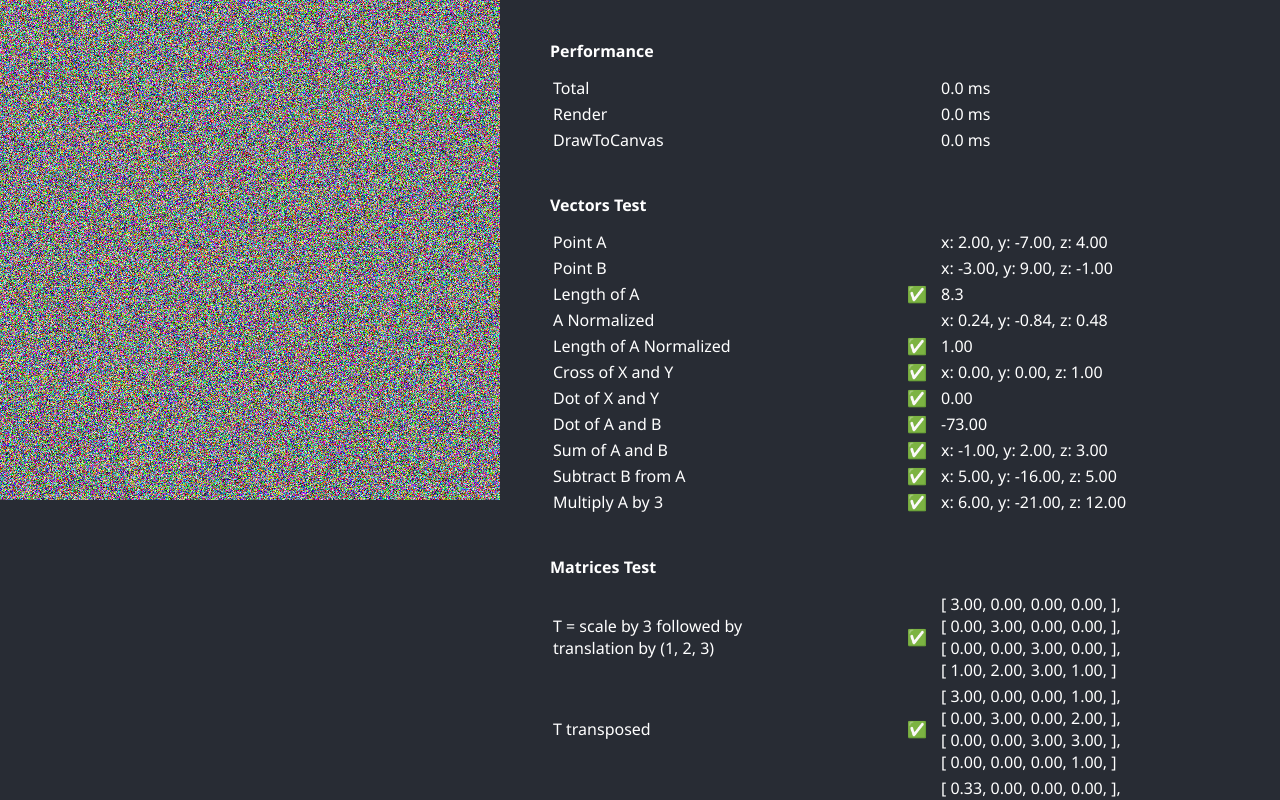
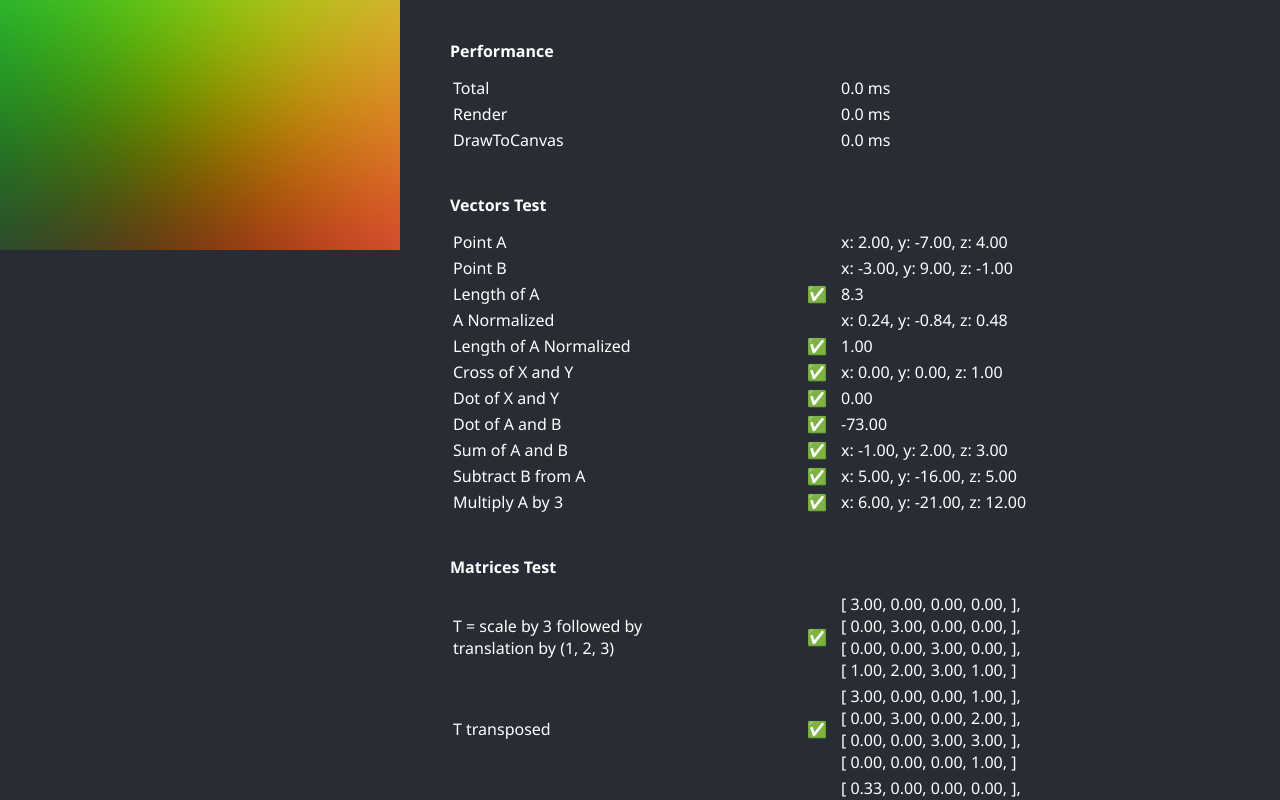
Before and after one commit to arlohb/RayTracing, a React (Create React App) app: page / in a window 1280 px wide. Shown: the top 800 px of the page. Built offline with nearby package versions, Linux system fonts and the light colour scheme.

Commit message:
Camera now generates rays

```diff
--- a/src/App.tsx
+++ b/src/App.tsx
@@ -1,8 +1,10 @@
-import { useCallback, useState } from "react";
+import { useCallback, useMemo, useState } from "react";
 import Canvas from "./Canvas";
-import Image, { HexToPixel, DrawImageToCanvas } from "./Image";
+import { DrawImageToCanvas } from "./Image";
 import Data from "./Data";
 import MathsTest from "./MathsTest";
+import RayTracer, { RayTracerOptions } from "./RayTracing/RayTracer";
+import Vector3 from "./RayTracing/Vector3";
 
 type PerformanceMetrics = {
   total: number,
@@ -11,6 +13,16 @@ type PerformanceMetrics = {
 };
 
 const App = () => {
+  const [rayTracerOptions] = useState<RayTracerOptions>({
+    from: new Vector3(0, 0, 8),
+    to: new Vector3(0, 0, 0),
+    fov: 90,
+    width: 400,
+    height: 250,
+  });
+
+  const rayTracer = useMemo(() => new RayTracer(rayTracerOptions), [rayTracerOptions]);
+
   const [metrics, setMetrics] = useState<PerformanceMetrics>({
     total: 0,
     render: 0,
@@ -28,10 +40,10 @@ const App = () => {
     >
       <Canvas
         style={{
-          height: 500,
+          height: rayTracerOptions.height,
         }}
-        width={500}
-        height={500}
+        width={rayTracerOptions.width}
+        height={rayTracerOptions.height}
         // wrapped in useCallback so it doesn't rerun when state changes
         draw={useCallback((ctx: CanvasRenderingContext2D): void => {
           const timer: PerformanceMetrics = {
@@ -42,21 +54,9 @@ const App = () => {
 
           timer.total = performance.now();
 
-          const { width, height } = ctx.canvas;
-
-          const image = new Image(width, height, HexToPixel("#37aca6"));
-
           timer.render = performance.now();
 
-          for (let x = 0; x < width; x += 1) {
-            for (let y = 0; y < height; y += 1) {
-              image.data[x][y] = {
-                r: Math.random() * 255,
-                g: Math.random() * 255,
-                b: Math.random() * 255,
-              };
-            }
-          }
+          const image = rayTracer.render();
 
           timer.render = performance.now() - timer.render;
           timer.drawToCanvas = performance.now();
@@ -67,7 +67,7 @@ const App = () => {
           timer.total = performance.now() - timer.total;
 
           setMetrics(timer);
-        }, [])}
+        }, [rayTracer])}
       />
       <div>
         <Data
--- a/src/RayTracing/Camera.ts
+++ b/src/RayTracing/Camera.ts
@@ -1,29 +1,70 @@
 import Matrix44 from "./Matrix44";
 import Vector3 from "./Vector3";
+
+// these are the centers of each edge
+type ImagePlane = {
+  left: Vector3,
+  right: Vector3,
+  bottom: Vector3,
+  top: Vector3,
+  center: Vector3,
+};
 
 class Camera {
   from: Vector3;
   to: Vector3;
+  fov: number;
+  width: number;
+  height: number;
 
   get matrix(): Matrix44 {
     const [right, up, forward] = this.getVectors();
     return Matrix44.createFromVector3(right, up, forward, this.from);
   }
 
-  constructor(from: Vector3, to: Vector3) {
+  constructor(from: Vector3, to: Vector3, fov: number, width: number, height: number) {
     this.from = from;
     this.to = to;
+    this.fov = fov;
+    this.width = width;
+    this.height = height;
   }
 
   getVectors(): [Vector3, Vector3, Vector3] {
     const forward = this.from.sub(this.to).normalize();
 
     const temp = new Vector3(0, 1, 0);
-    const right = temp.normalize().cross(forward);
+    const right = temp.normalize().cross(forward).normalize();
 
-    const up = forward.cross(right);
+    const up = forward.cross(right).normalize();
 
     return [right, up, forward];
+  }
+
+  createImagePlane(): ImagePlane {
+    // working for this is in whiteboard
+    const fovRad = this.fov * (Math.PI / 180);
+    const width = 2 * Math.tan(fovRad / 2);
+    const halfWidth = width / 2;
+
+    const height = (width / this.width) * this.height;
+    const halfHeight = height / 2;
+
+    const [right, up, forward] = this.getVectors();
+
+    // the image plane is 1 unit away from the camera
+    // this is - not + because the camera point in the -forward direction
+    const center = this.from.add(forward.mul(-1));
+
+    const imagePlane: ImagePlane = {
+      left: center.sub(right.mul(halfWidth)),
+      right: center.add(right.mul(halfWidth)),
+      bottom: center.sub(up.mul(halfHeight)),
+      top: center.add(up.mul(halfHeight)),
+      center,
+    };
+
+    return imagePlane;
   }
 }
 
--- /dev/null
+++ b/src/RayTracing/Ray.ts
@@ -0,0 +1,21 @@
+import Vector3 from "./Vector3";
+
+type RayType = "primary" | "shadow";
+
+class Ray {
+  // this is not needed, but is nice to know
+  type: RayType;
+
+  origin: Vector3;
+  direction: Vector3;
+
+  constructor(type: RayType, origin: Vector3, direction: Vector3) {
+    this.type = type;
+    this.origin = origin;
+
+    // this should be passed in normalized anyway, but just in case
+    this.direction = direction.normalize();
+  }
+}
+
+export default Ray;
--- /dev/null
+++ b/src/RayTracing/RayTracer.ts
@@ -0,0 +1,69 @@
+import Image, { HexToPixel, Pixel } from "../Image";
+import Camera from "./Camera";
+import Ray from "./Ray";
+import Vector3 from "./Vector3";
+
+type RayTracerOptions = {
+  from: Vector3,
+  to: Vector3,
+  fov: number,
+  width: number,
+  height: number,
+};
+
+// only used temporarily, added types
+// https://gist.github.com/xposedbones/75ebaef3c10060a3ee3b246166caab56?permalink_comment_id=2951694#gistcomment-2951694
+const map = (value: number, x1: number, y1: number, x2: number, y2: number) => ((value - x1) * (y2 - x2)) / (y1 - x1) + x2;
+
+class RayTracer {
+  camera: Camera;
+
+  constructor(options: RayTracerOptions) {
+    this.camera = new Camera(options.from, options.to, options.fov, options.width, options.height);
+  }
+
+  render(): Image {
+    const imagePlane = this.camera.createImagePlane();
+
+    // working for this is in whiteboard
+    const topLeftPoint = imagePlane.left.add(imagePlane.top).sub(imagePlane.center);
+
+    const widthWorldSpace: number = imagePlane.right.sub(imagePlane.left).length();
+    const heightWorldSpace: number = imagePlane.top.sub(imagePlane.bottom).length();
+    const [right, up] = this.camera.getVectors();
+
+    const image = new Image(this.camera.width, this.camera.height, HexToPixel("#09c7b7"));
+
+    for (let x = 0; x < image.width; x += 1) {
+      for (let y = 0; y < image.height; y += 1) {
+        const pixelScreenSpace = {
+          x: (x + 0.5) / image.width,
+          y: (y + 0.5) / image.height,
+        };
+
+        const xOffset: Vector3 = right.mul(pixelScreenSpace.x * widthWorldSpace);
+        // mul -1 because it's offset down
+        const yOffset: Vector3 = up.mul(-1).mul(pixelScreenSpace.y * heightWorldSpace);
+
+        const pixelWorldSpace = topLeftPoint.add(xOffset).add(yOffset);
+
+        const direction = pixelWorldSpace.sub(this.camera.from).normalize();
+
+        const ray = new Ray("primary", this.camera.from, direction);
+
+        const pixel: Pixel = {
+          r: map(ray.direction.x, -1, 1, 0, 255),
+          g: map(ray.direction.y, -1, 1, 0, 255),
+          b: map(ray.direction.z, -1, 1, 0, 255),
+        };
+
+        image.data[x][y] = pixel;
+      }
+    }
+
+    return image;
+  }
+}
+
+export default RayTracer;
+export type { RayTracerOptions };
```
